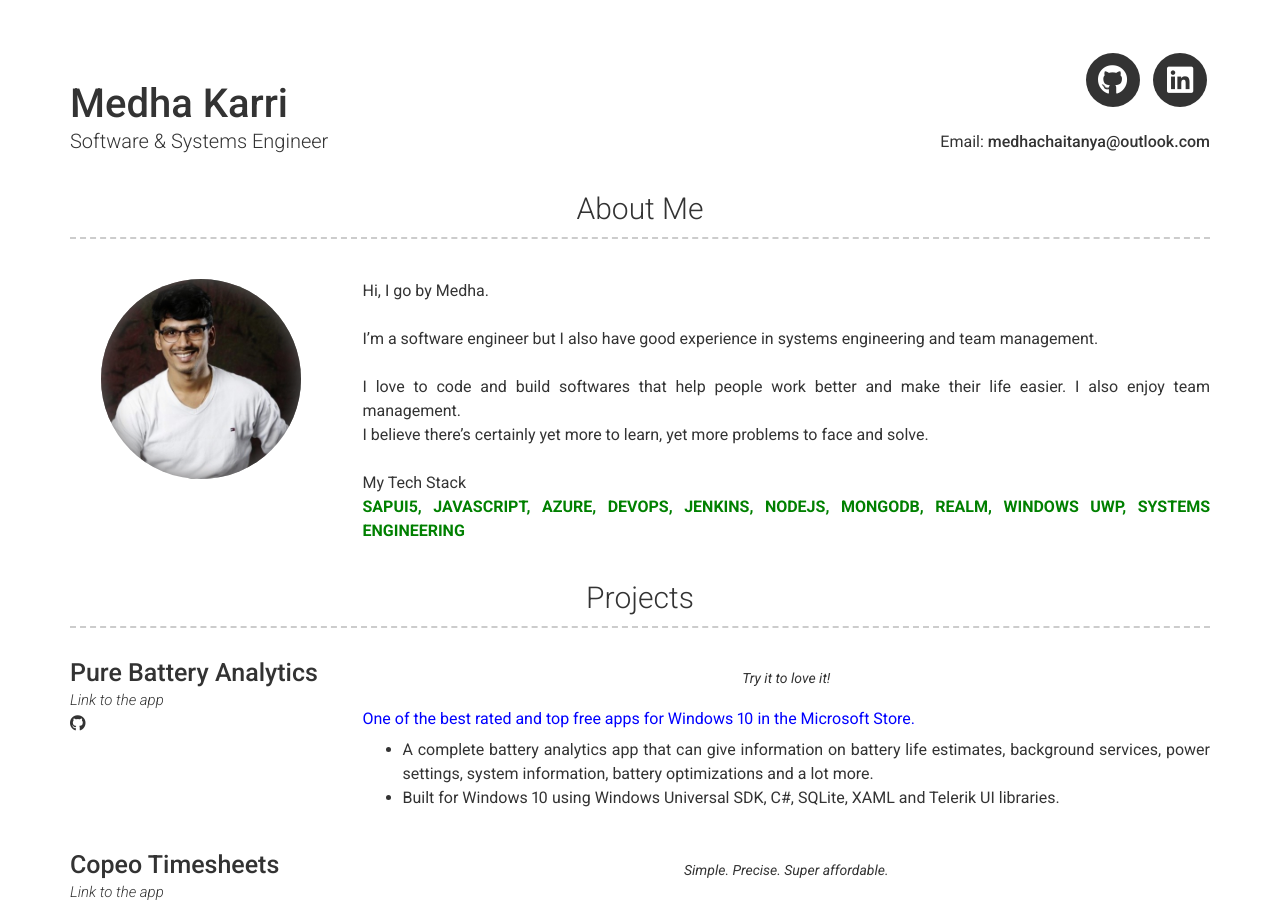
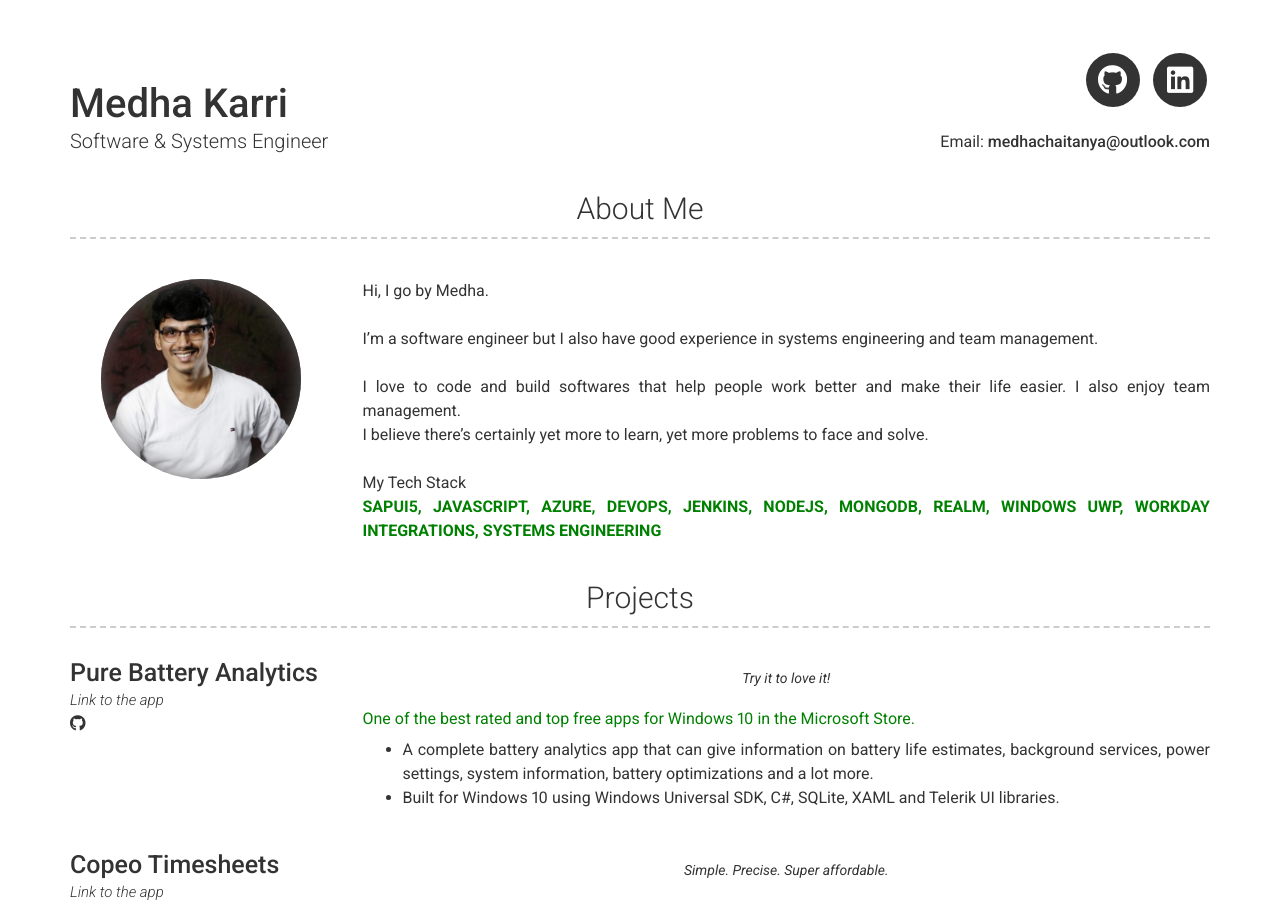
Before and after one commit to medhachaitanya/medhachaitanya.github.io, a Jekyll site: the page built from index.md, in a window 1280 px wide and 900 px high. Built offline with Jekyll 4.4.1, drawn with Linux system fonts in a browser that asks for light colours; nearby versions of some CDN libraries.

Commit message:
Update _config.yml

```diff
--- a/_config.yml
+++ b/_config.yml
@@ -62,7 +62,7 @@ about_content:  # this will include new lines to allow paragraphs
   <br />
   My Tech Stack
   <br />
-  <b style='color:green'>SAPUI5, JAVASCRIPT, AZURE, DEVOPS, JENKINS, NODEJS, MONGODB, REALM, WINDOWS UWP, SYSTEMS ENGINEERING</b>
+  <b style='color:green'>SAPUI5, JAVASCRIPT, AZURE, DEVOPS, JENKINS, NODEJS, MONGODB, REALM, WINDOWS UWP, WORKDAY INTEGRATIONS, SYSTEMS ENGINEERING</b>
 
 
 content:
@@ -83,7 +83,7 @@ content:
         quote: >
           Try it to love it!
         description: | # this will include new lines to allow paragraphs
-          <p style='color:blue'>One of the best rated and top free apps for Windows 10 in the Microsoft Store.</p>
+          <p style='color:green'>One of the best rated and top free apps for Windows 10 in the Microsoft Store.</p>
 
           * A complete battery analytics app that can give information on battery life estimates, background services, power settings, system information, battery optimizations and a lot more.
           * Built for Windows 10 using Windows Universal SDK, C#, SQLite, XAML and Telerik UI libraries.
@@ -138,7 +138,7 @@ content:
           Team management, planning and business analysis with the clients are my primary job responsibilities.
           <br/>
           My primary skills for this position include Workday HCM, Workday Integrations, XML, XSLT, SOAP, Azure, Javascript.
-          <p style='color:blue'>Part of the teams that handled two successful go-lives for Workday implementation for different huge clients. </p>
+          <p style='color:green'>Part of the teams that handled two successful go-lives for Workday implementation for different huge clients. </p>
 
 
 
@@ -152,7 +152,7 @@ content:
         description: | # this will include new lines to allow paragraphs
           Part of the development team for SAPUI5 and Fiori.
           My job responsibilities include being a good team player, write code and bring innovations. <br/>
-          <p style='color:blue'>Recipient of multiple awards for client innovation and individual performance at org. level.</p>
+          <p style='color:green'>Recipient of multiple awards for client innovation and individual performance at org. level.</p>
 
   - title: Education
     layout: list
```
